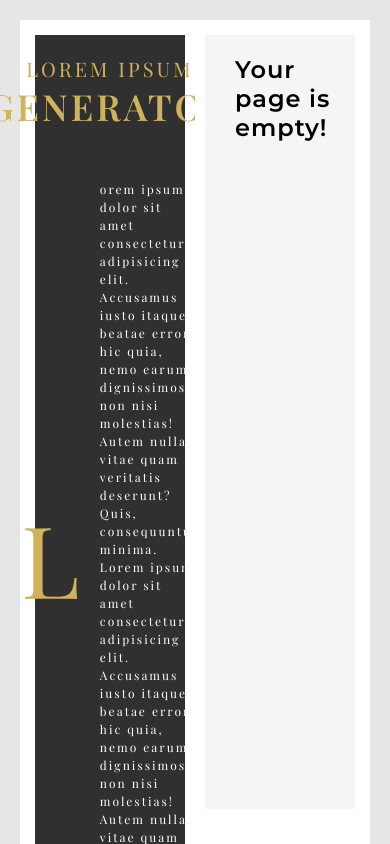
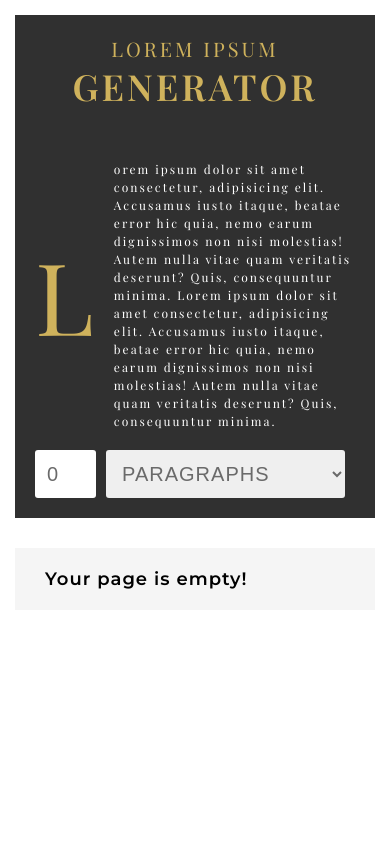
Before and after one commit to KrzysztofGrudzien/React-App-LoremiIpsumGenerator, a React (Create React App) app: page / in a window 390 px wide. Shown: the top 844 px of the page. Built offline with nearby package versions, Linux system fonts and the light colour scheme; a web font is replaced by a local one.

Commit message:
add basic styles for rwd

```diff
--- a/src/components/App/App.scss
+++ b/src/components/App/App.scss
@@ -24,6 +24,12 @@ html {
 
 body {
   font-size: 1.6rem;
+  @media screen and (max-width: 1024px) {
+    font-size: 1.4rem;
+  }
+  @media screen and (max-width: 460px) {
+    font-size: 1.2rem;
+  }
   font-family: "Playfair Display", "Times New Roman", "Georgia", serif;
   font-weight: 400;
   -webkit-font-smoothing: antialiased;
@@ -39,7 +45,13 @@ code {
 .main {
   background-color: var(--color-primary);
   @include border(2rem, solid, var(--color-grey-light));
+  @media screen and (max-width: 460px) {
+    border: none;
+  }
   display: flex;
+  @media screen and (max-width: 1024px) {
+    flex-direction: column;
+  }
   min-height: 100vh;
 }
 
@@ -47,6 +59,9 @@ code {
   align-items: center;
   @include border(1.5rem, solid, var(--color-primary));
   border-right: solid 1rem var(--color-primary);
+  @media screen and (max-width: 1024px) {
+    border-right: solid 1.5rem var(--color-primary);
+  }
   background-color: var(--color-secondary);
   display: flex;
   flex-direction: column;
@@ -54,6 +69,9 @@ code {
   padding: 2rem;
   position: relative;
   width: 50%;
+  @media screen and (max-width: 1024px) {
+    width: 100%;
+  }
 }
 
 .form {
--- a/src/components/Data/Data.scss
+++ b/src/components/Data/Data.scss
@@ -6,6 +6,14 @@
   background-color: var(--color-grey-vlight);
   bottom: 2rem;
   height: calc(100% - 4rem);
+  @media screen and (max-width: 1024px) {
+    border-left: solid 1.5rem var(--color-primary);
+    overflow: none;
+    position: relative;
+    right: 0;
+    top: 0;
+    width: 100%;
+  }
   overflow-y: scroll;
   position: absolute;
   right: 2rem;
--- a/src/components/Footer/Footer.scss
+++ b/src/components/Footer/Footer.scss
@@ -5,6 +5,8 @@
     font-size: 1.2rem;
     letter-spacing: 1px;
     position: absolute;
-    right: 1rem;
+    @media screen and (max-width: 1024px) {
+      display: none;
+    }
   }
 }
```
Also changed, not shown: src/assets/images/lorem-generator.jpg (added).
